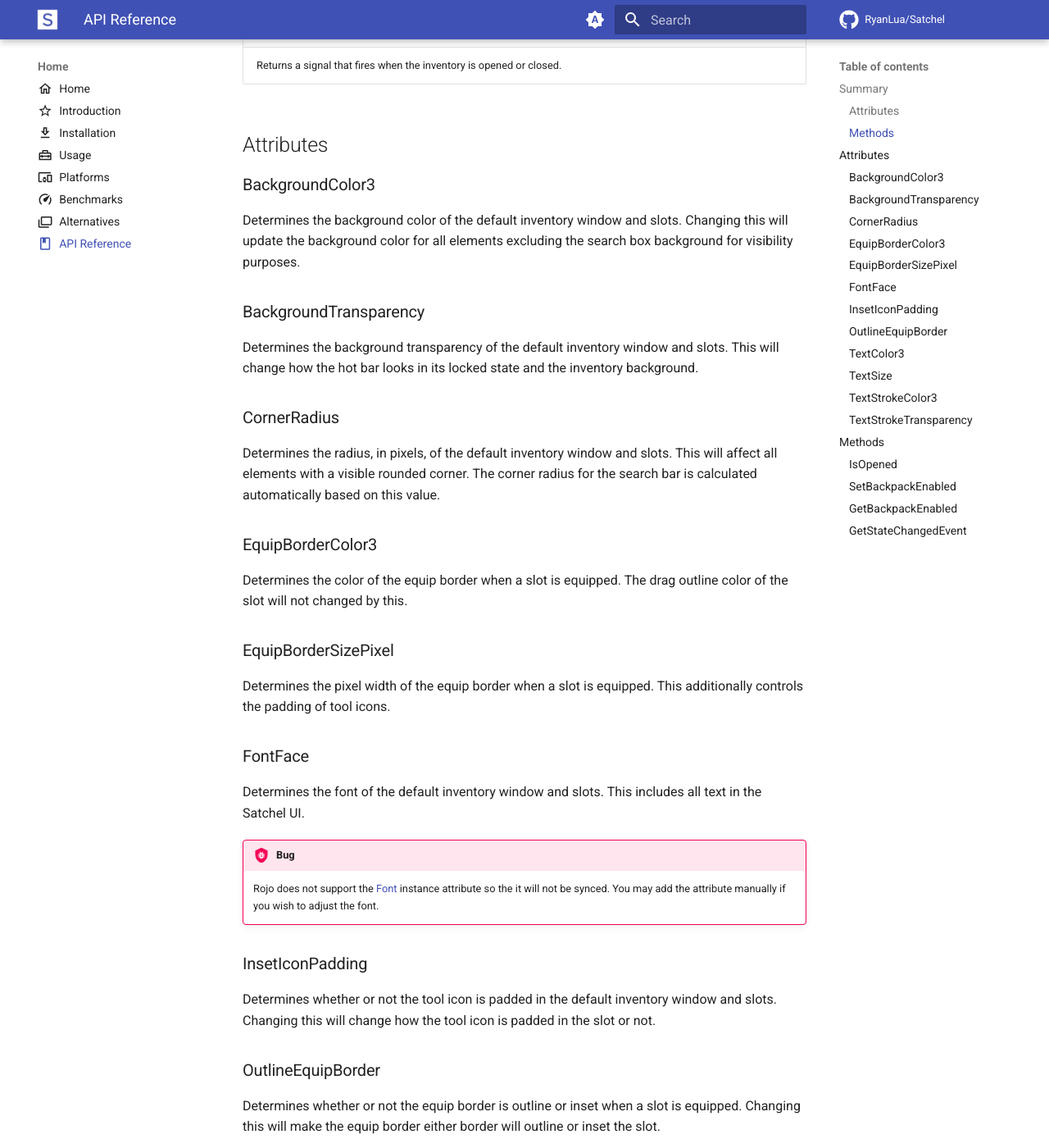
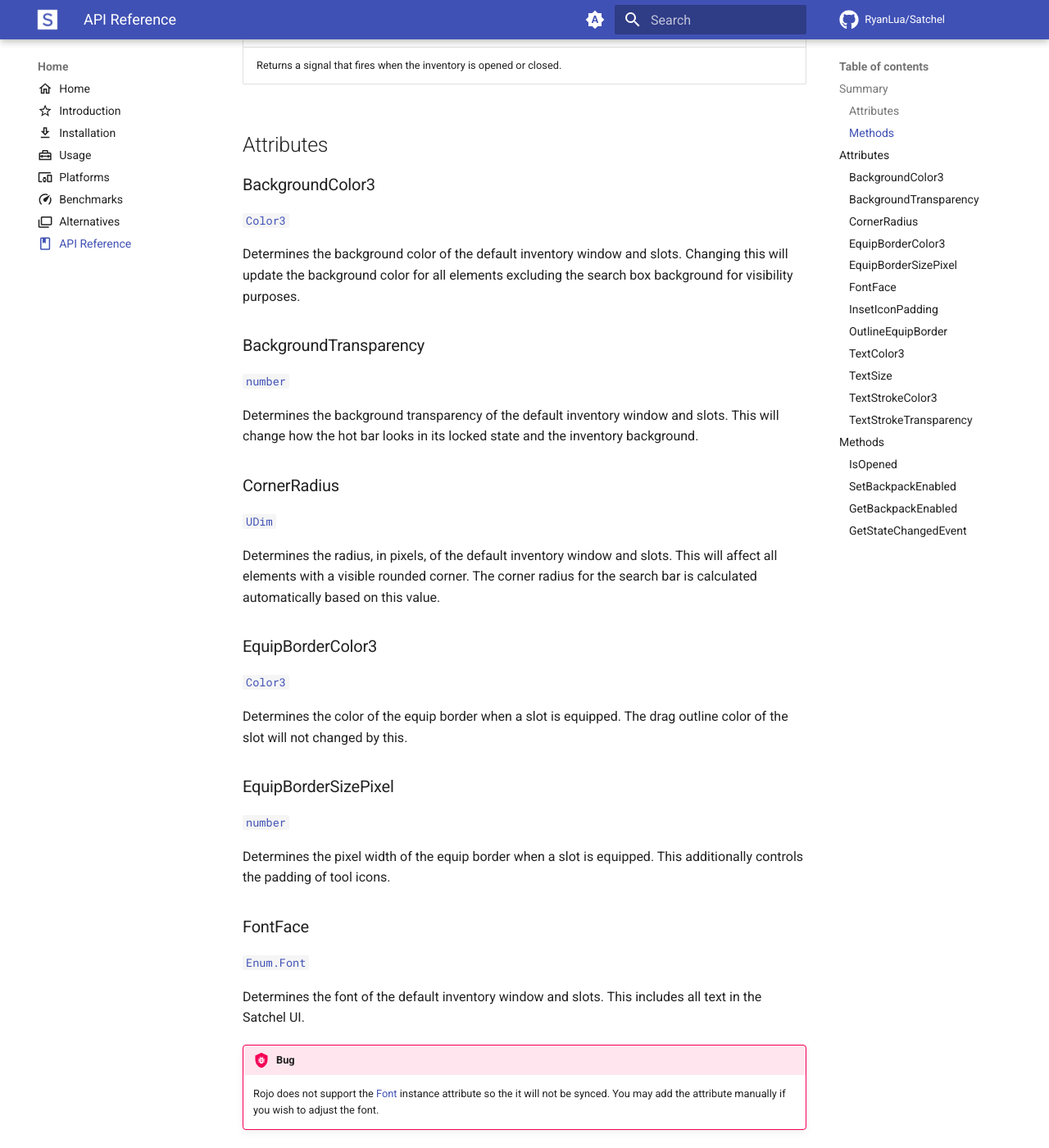
Before and after one commit to RyanLua/Satchel, an MkDocs documentation site: the page built from docs/api-reference.md, in a window 1280 px wide and 1400 px high, scrolled down 1732 px. Shown: the whole window at 82% size. Built offline with MkDocs 1.6.1 and Material for MkDocs 9.7.7, drawn with Linux system fonts in a browser that asks for light colours; comment, search, counter and statistics services are not loaded; some of the changed text lies outside the part shown.

Commit message:
Add property types

```diff
--- a/docs/api-reference.md
+++ b/docs/api-reference.md
@@ -57,25 +57,37 @@
 
 ### BackgroundColor3
 
+[`Color3`](https://create.roblox.com/docs/reference/engine/datatypes/Color3)
+
 Determines the background color of the default inventory window and slots. Changing this will update the background color for all elements excluding the search box background for visibility purposes.
 
 ### BackgroundTransparency
+
+[`number`](https://create.roblox.com/docs/luau/numbers)
 
 Determines the background transparency of the default inventory window and slots. This will change how the hot bar looks in its locked state and the inventory background.
 
 ### CornerRadius
 
+[`UDim`](https://create.roblox.com/docs/reference/engine/datatypes/UDim)
+
 Determines the radius, in pixels, of the default inventory window and slots. This will affect all elements with a visible rounded corner. The corner radius for the search bar is calculated automatically based on this value.
 
 ### EquipBorderColor3
+
+[`Color3`](https://create.roblox.com/docs/reference/engine/datatypes/Color3)
 
 Determines the color of the equip border when a slot is equipped. The drag outline color of the slot will not changed by this.
 
 ### EquipBorderSizePixel
 
+[`number`](https://create.roblox.com/docs/luau/numbers)
+
 Determines the pixel width of the equip border when a slot is equipped. This additionally controls the padding of tool icons.
 
 ### FontFace
+
+[`Enum.Font`](https://create.roblox.com/docs/reference/engine/enums/Font)
 
 Determines the font of the default inventory window and slots. This includes all text in the Satchel UI.
 
@@ -85,25 +97,37 @@
 
 ### InsetIconPadding
 
+[`bool`](https://create.roblox.com/docs/luau/booleans)
+
 Determines whether or not the tool icon is padded in the default inventory window and slots. Changing this will change how the tool icon is padded in the slot or not.
 
 ### OutlineEquipBorder
+
+[`bool`](https://create.roblox.com/docs/luau/booleans)
 
 Determines whether or not the equip border is outline or inset when a slot is equipped. Changing this will make the equip border either border will outline or inset the slot.
 
 ### TextColor3
 
+[`Color3`](https://create.roblox.com/docs/reference/engine/datatypes/Color3)
+
 Determines the color of the text in default inventory window and slots. This will change the color of all text.
 
 ### TextSize
+
+[`number`](https://create.roblox.com/docs/luau/numbers)
 
 Determines the size of the text in the default inventory window and slots. This will change the text size of the tool names and will not change other text like search text, hotkey number, and gamepad hints.
 
 ### TextStrokeColor3
 
+[`Color3`](https://create.roblox.com/docs/reference/engine/datatypes/Color3)
+
 Determines the color of the text stroke of text in default inventory window and slots. This will change the color of all text strokes which are visible.
 
 ### TextStrokeTransparency
+
+[`number`](https://create.roblox.com/docs/luau/numbers)
 
 Determines the transparency of the text stroke of text in default chat window and slots. This will change all text strokes in which text strokes are visible.
 
```
